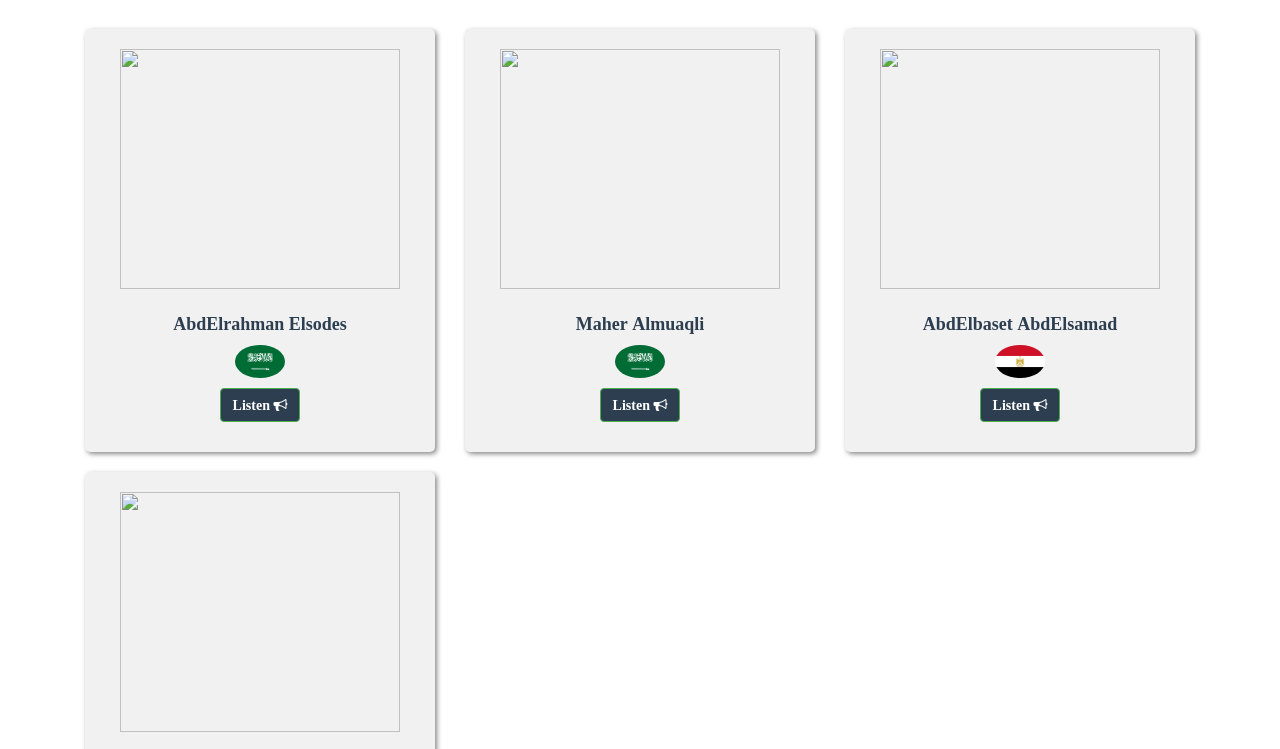
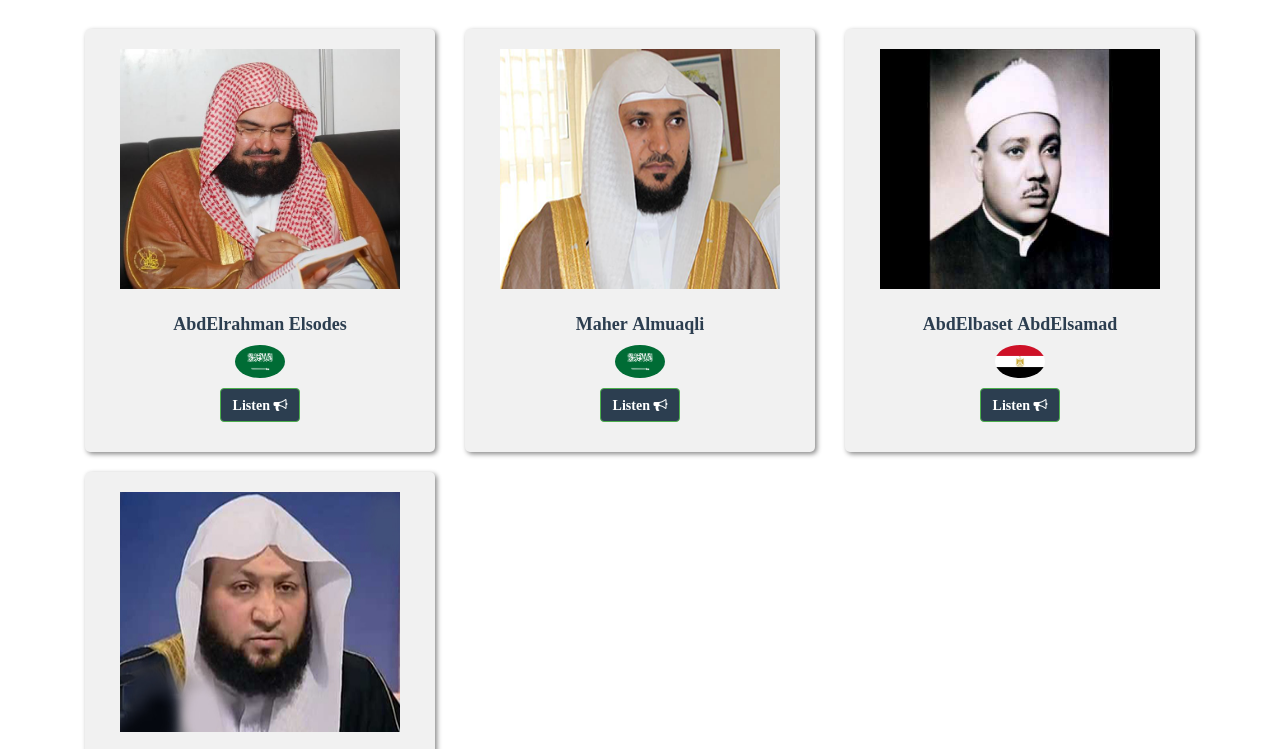
Before and after one commit to iqraaweb/iqraaweb.github.io, a plain HTML site: page index.html in a window 1280 px wide. Shown: the part 51-800 px from the top of the page. Drawn offline with Linux system fonts and the light colour scheme.

Commit message:
Initial commit

```diff
--- a/index.html
+++ b/index.html
@@ -95,10 +95,10 @@ var Controller=function($scope)
     $scope.IsLoginShown=true;
   }
   $scope.Readers=[
-    {Name: "AbdElrahman Elsodes",Country:"KSA",Age:"--",Link:"portfolio.html#Sudis",Src:'/Iqraa/img/sodes.jpg',CountryFlag:Flags["KSA"]},
-    {Name: "Maher Almuaqli",Country:"KSA",Age:"--",Link:"portfolio.html#Maher",Src:'/Iqraa/img/maher.png',CountryFlag:Flags["KSA"]},
-    {Name: "AbdElbaset AbdElsamad",Country:"Egypt",Age:"--",Link:"portfolio.html#Abdo",Src:'/Iqraa/img/abdElbaset.jpg',CountryFlag:Flags["Egypt"]},
-    {Name: "Yasser Salama",Country:"Egypt",Age:"--",Link:"portfolio.html#yaser",Src:'/Iqraa/img/yasser.jpg',CountryFlag:Flags["Egypt"]}
+    {Name: "AbdElrahman Elsodes",Country:"KSA",Age:"--",Link:"portfolio.html#Sudis",Src:'img/sodes.jpg',CountryFlag:Flags["KSA"]},
+    {Name: "Maher Almuaqli",Country:"KSA",Age:"--",Link:"portfolio.html#Maher",Src:'img/maher.png',CountryFlag:Flags["KSA"]},
+    {Name: "AbdElbaset AbdElsamad",Country:"Egypt",Age:"--",Link:"portfolio.html#Abdo",Src:'img/abdElbaset.jpg',CountryFlag:Flags["Egypt"]},
+    {Name: "Yasser Salama",Country:"Egypt",Age:"--",Link:"portfolio.html#yaser",Src:'img/yasser.jpg',CountryFlag:Flags["Egypt"]}
   ];
 
   $scope.NavigateToReadersPage=function(entity)
@@ -111,7 +111,7 @@ app.controller("Controller", Controller);
 
 
 
-alert("Site is still under construction");
+//alert("Site is still under construction");
 
 </script>
 
```
